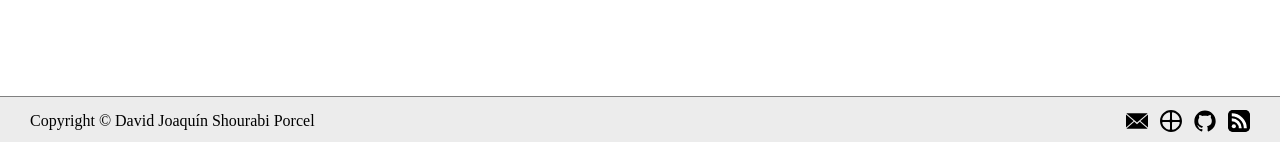
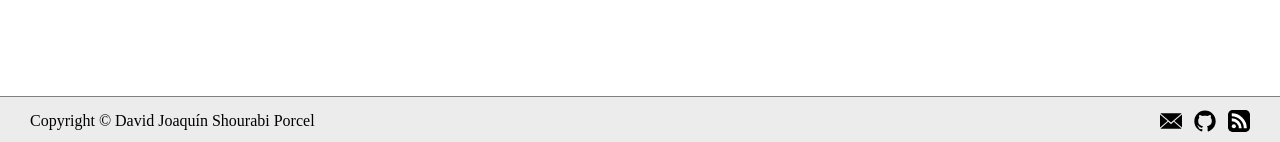
Before and after one commit to kalrish/flaschenpost, a Jekyll site: the page built from index.html, in a window 1280 px wide. Shown: the part 755-897 px from the top of the page. Built offline with Jekyll 4.4.1, drawn with Linux system fonts in a browser that asks for light colours.

```diff
--- a/_layouts/base.html
+++ b/_layouts/base.html
@@ -34,7 +34,6 @@ layout: compress
 			<small id="copyright-disclaimer">Copyright &copy; <a rel="author" href="/{% if page.lang %}{{ page.lang }}/home{% endif %}">{{ site.author }}</a></small>
 			<nav id="site-footer-right">
 				<a class="site-footer-icon-link" href="mailto:{{ site.email }}">{% include embed/svg.html name="mail" class="site-footer-icon" %}</a>
-				<a class="site-footer-icon-link" href="/blog/">{% include embed/svg.html name="blog" id="site-footer-icon-blog" class="site-footer-icon" %}</a>
 				<a class="site-footer-icon-link" rel="external" href="https://github.com/kalrish/flaschenpost">{% include embed/svg.html name="github" class="site-footer-icon" %}</a>
 				<a class="site-footer-icon-link" rel="alternate" type="application/atom+xml" href="{{ "/feed.xml" | absolute_url }}">{% include embed/svg.html name="feed" class="site-footer-icon" %}</a>
 			</nav>
--- a/_sass/base/screen.scss
+++ b/_sass/base/screen.scss
@@ -88,12 +88,4 @@
 		vertical-align: middle;
 		width: auto;
 	}
-
-	#site-footer-icon-blog {
-		transition: transform 0.75s ease;
-
-		&:hover {
-			transform: rotate(90deg);
-		}
-	}
 }
```
Also changed, not shown: TODO.md (+0 -4 lines), _includes/svg/blog.svg (deleted).
